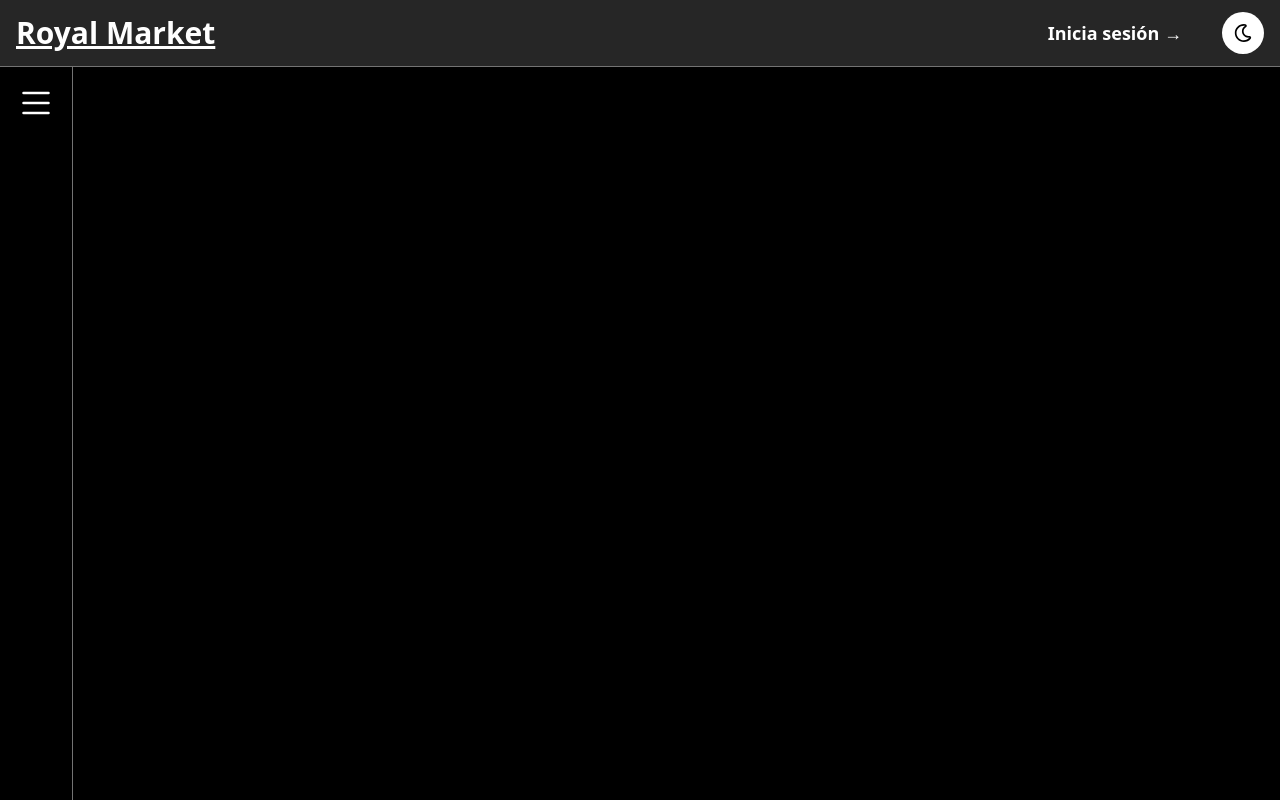
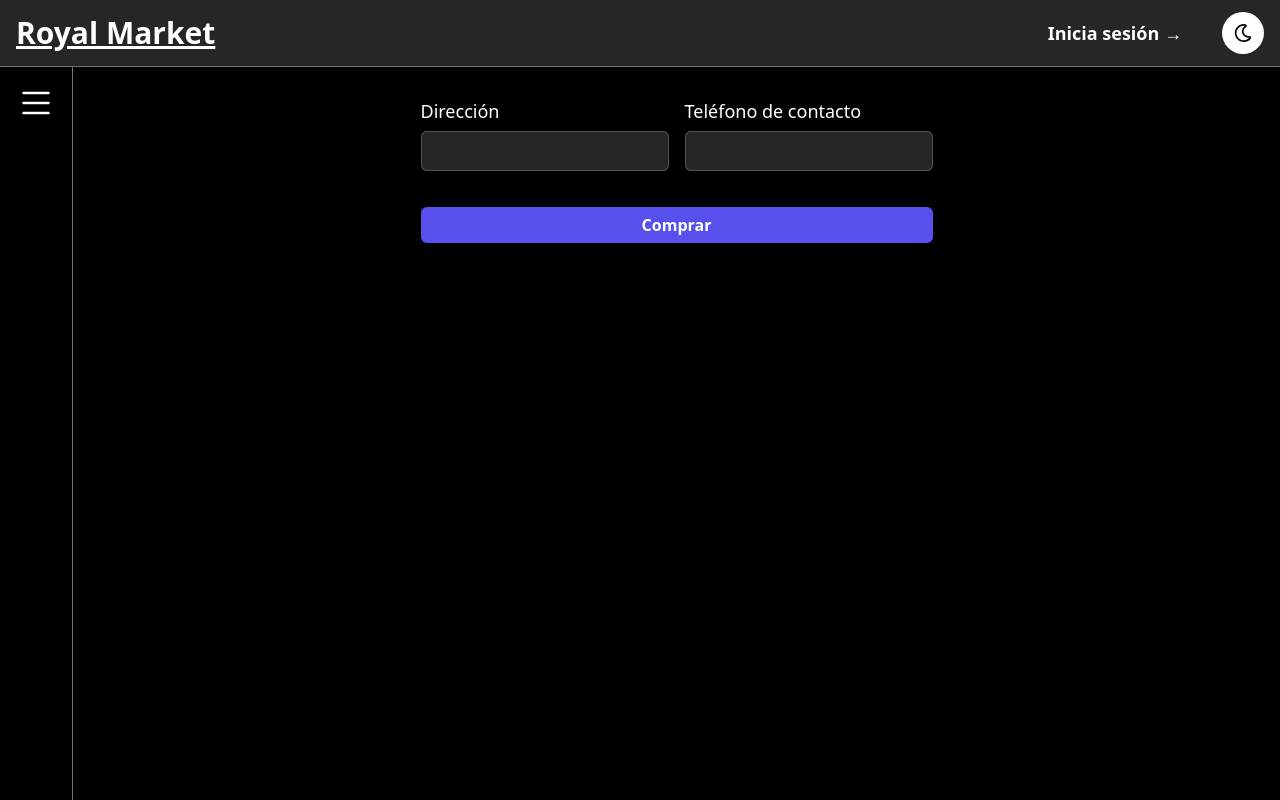
Before and after one commit to Edkiri/market-react-ui, a React (Vite) app: page /cart in a window 1280 px wide. Built offline with nearby package versions, Linux system fonts and the light colour scheme.

Commit message:
feat: fix profile layout

```diff
--- a/src/components/Core/MkButton.jsx
+++ b/src/components/Core/MkButton.jsx
@@ -1,11 +1,14 @@
-export default function MkButton({ handleClick, icon }) {
+export default function MkButton({ handleClick, icon, label, stretch }) {
   return (
     <button
       onClick={handleClick}
-      className="flex items-center gap-2 mt-4 justify-center rounded-md bg-indigo-600 px-3 py-1.5 text-md font-semibold leading-6 text-white shadow-sm hover:bg-indigo-500 focus-visible:outline focus-visible:outline-2 focus-visible:outline-offset-2 focus-visible:outline-indigo-600"
+      className={`
+        flex items-center gap-2 justify-center rounded-md bg-indigo-600 px-3 py-1.5 text-md font-semibold leading-6 text-white shadow-sm hover:bg-indigo-500 focus-visible:outline focus-visible:outline-2 focus-visible:outline-offset-2 focus-visible:outline-indigo-600
+        ${stretch && 'w-full'}
+        `}
     >
       {icon}
-      Agregar
+      {label}
     </button>
   );
 }
--- a/src/components/Core/MkInput.jsx
+++ b/src/components/Core/MkInput.jsx
@@ -1,6 +1,6 @@
 export default function MkInput({ label, error, errorMessage, ...inputProps }) {
   return (
-    <div>
+    <div class="w-full">
       <label
         htmlFor={inputProps.id}
         className="block text-lg leading-6 text-gray-900 dark:text-white"
@@ -9,7 +9,7 @@ export default function MkInput({ label, error, errorMessage, ...inputProps }) {
       </label>
       <div className="mt-2">
         <input
-          className="text-lg px-2 block w-full rounded-md border-0 py-1.5 text-gray-900 shadow-sm ring-1 ring-inset ring-gray-300 placeholder:text-gray-400 focus:ring-2 focus:ring-inset focus:ring-indigo-600"
+          className="text-md block w-full rounded-md border-0 py-2 px-3 dark:text-white text-black dark:bg-neutral-800 shadow-sm ring-1 ring-inset ring-gray-600 focus:ring-2 focus:ring-inset focus:ring-indigo-600"
           type={inputProps.type || 'text'}
           {...inputProps}
         />
--- a/src/components/ProductCard/index.jsx
+++ b/src/components/ProductCard/index.jsx
@@ -15,20 +15,20 @@ export default function ProductCard({ product }) {
   };
 
   return (
-    <div className="bg-neutral-200 dark:bg-neutral-800 rounded flex flex-col max-w-xs min-w-[150px] ">
+    <div className="bg-neutral-200 dark:bg-neutral-800 rounded flex flex-col min-w-full max-w[200px] sm:min-w-min sm:max-w-auto">
       <img
         src={imageSrc}
         alt={`Imagen de ${product.name}`}
-        className="w-full bg-contain bg-center h-full md:max-h-48 min-h-[62px]"
+        className="bg-contain bg-center h-40 w-auto"
       />
-      <div className="flex flex-col justify-end grow py-4 px-2">
+      <div className="flex flex-col justify-end grow p-4">
         <h5 className="text-2xl font-bold tracking-tight text-gray-900 dark:text-white">
           {product.name}
         </h5>
-        <div className="font-normal text-gray-700 dark:text-gray-400">
+        <div className="font-normal mb-4 text-gray-700 dark:text-gray-400">
           <p>{product.description}</p>
         </div>
-        <MkButton handleClick={handleAddToCart} icon={<FaCartShopping />} />
+        <MkButton label={"Agregar"} handleClick={handleAddToCart} icon={<FaCartShopping />} />
       </div>
     </div>
   );
--- a/src/components/Sidebar/components/SidebarItem.jsx
+++ b/src/components/Sidebar/components/SidebarItem.jsx
@@ -23,7 +23,7 @@ export default function SidebarItem({ link, label, icon, hideSidebar, type }) {
     <li>
       <button
         className={`w-full text-lg tracking-wider py-2 px-3 bg-none rounded-sm text-left hover:bg-neutral-200 hover:dark:bg-neutral-800 flex items-center gap-3
-        ${selected && 'bg-neutral-800'}`}
+        ${selected && 'bg-neutral-200 dark:bg-neutral-800'}`}
         onClick={hanldleNavigate}
       >
         {icon}
--- a/src/components/Sidebar/index.jsx
+++ b/src/components/Sidebar/index.jsx
@@ -13,8 +13,8 @@ export default function Sidebar() {
 
   return (
     <ul
-      className={`p-2 md:p-4 bottom-0  left-0 top-0 right-0 sm:static flex flex-col gap-1 border-r border-neutral-800 dark:border-neutral-500 ${
-        toggleSidebar && 'absolute sm:w-96 bg-white dark:bg-black'
+      className={`p-2 md:p-4 min-w-min bottom-0 left-0 top-0 right-0 sm:static flex flex-col gap-1 border-r border-neutral-800 dark:border-neutral-500 ${
+        toggleSidebar && 'absolute min-w-[200px]  bg-white dark:bg-black'
       }`}
     >
       <header className="mb-4">
--- a/src/pages/CartPage/components/CartItem.jsx
+++ b/src/pages/CartPage/components/CartItem.jsx
@@ -4,21 +4,26 @@ export default function CartItem({ item }) {
   const { imageSrc } = useCacheImage({ key: item.image_key });
 
   const total = Number(item.price) * Number(item.quantity);
-
   return (
-    <div className="flex gap-2 md:gap-4 w-full">
+    <div className="flex gap-2 md:gap-4 w-full border-b border-neutral-800 dark:border-neutral-500 pb-2 md:pb-4">
       <img
-        className="rounded w-16"
+        className="rounded w-16 h-12"
         src={imageSrc}
         alt={`image of ${item.name}`}
       />
       <div className="grow h-full flex flex-col justify-center">
         <h3 className="text-md font-bold tracking-wide">{item.name}</h3>
-        <span className="font-normal leading-4 text-gray-700 dark:text-gray-400">{`Є${item.price}`}</span>
+        <span className="font-normal leading-4 text-gray-700 dark:text-gray-400">{`Є${item.price.toFixed(
+          2,
+        )} / und`}</span>
       </div>
-      <div className="flex flex-col justify-center">
-        <h3 className="text-lg font-bold tracking-wide">{`Є${total.toFixed(2)}`}</h3>
-        <span className="font-normal leading-4 text-gray-700 dark:text-gray-400">{`${item.quantity} unidades`}</span>
+      <div className="flex flex-col h-full justify-center text-right">
+        <h3 className="text-md font-bold tracking-wide">{`Є${total.toFixed(
+          2,
+        )}`}</h3>
+        <span className="font-normal leading-4 text-gray-700 dark:text-gray-400">{`${
+          item.quantity
+        } ${item.quantity > 1 ? 'unidades' : 'unidad'}`}</span>
       </div>
     </div>
   );
--- a/src/pages/CartPage/index.jsx
+++ b/src/pages/CartPage/index.jsx
@@ -1,14 +1,36 @@
 import { useSelector } from 'react-redux';
 import CartItem from './components/CartItem';
+import MkButton from '@/components/Core/MkButton';
+import MkInput from '@/components/Core/MkInput';
 
 export default function CartPage() {
   const { cart } = useSelector((state) => state);
-  console.log(cart);
+
+  const total = cart.reduce((val, item) => {
+    const { price, quantity } = item;
+    const result = Number(price) * Number(quantity);
+        return val + result;
+  }, 0);
+
   return (
-    <div className="cart-list flex flex-col gap-2">
-      {cart.map((item) => (
-        <CartItem key={item.id} item={item}/>
-      ))}
+    <div className="cart-list flex flex-col m-auto w-full gap-4 max-w-lg">
+      <div className="flex flex-col gap-4 w-full">
+        {cart.map((item) => (
+          <CartItem key={item.id} item={item} />
+        ))}
+        {total > 0 && (
+          <span className="text-md font-bold tracking-wide text-right border-b border-neutral-800 dark:border-neutral-500 pb-4">{`Total: Є ${total.toFixed(
+            2,
+          )}`}</span>
+        )}
+      </div>
+      <form class="flex flex-col md:flex-row justify-stretch w-full gap-4">
+        <MkInput label="Dirección"/>
+        <MkInput label="Teléfono de contacto"/>
+      </form>
+      <div className="flex w-full justify-center mt-5">
+        <MkButton label="Comprar" stretch />
+      </div>
     </div>
   );
 }
--- a/src/pages/UserProfile/index.jsx
+++ b/src/pages/UserProfile/index.jsx
@@ -73,15 +73,11 @@ export default function UserProfile() {
   };
 
   return (
-    <div className="flex min-h-full flex-1 flex-col justify-center px-6 py-12 lg:px-8">
-      <div className="sm:mx-auto sm:w-full sm:max-w-sm">
-        <h2 className="mt-10 text-center text-2xl font-bold leading-9 tracking-tight text-white-900">
+    <div className="flex flex-col justify-center p-4 gap-4 max-w-lg m-auto">
+      <h2 className="text-center text-2xl font-bold leading-9 tracking-tight text-white-900">
         Actualizar perfil
       </h2>
-      </div>
-
-      <div className="mt-10 sm:mx-auto sm:w-full sm:max-w-sm">
-        <form onSubmit={handleSubmit} className="space-y-10">
+      <form onSubmit={handleSubmit} className='flex flex-col gap-4' >
         <MkInput id="name" label="Nombre" {...name} />
         <div>
           <label
@@ -111,6 +107,5 @@ export default function UserProfile() {
         )}
       </form>
     </div>
-    </div>
   );
 }
```
Lines whose indentation alone changed are shown as unchanged.
